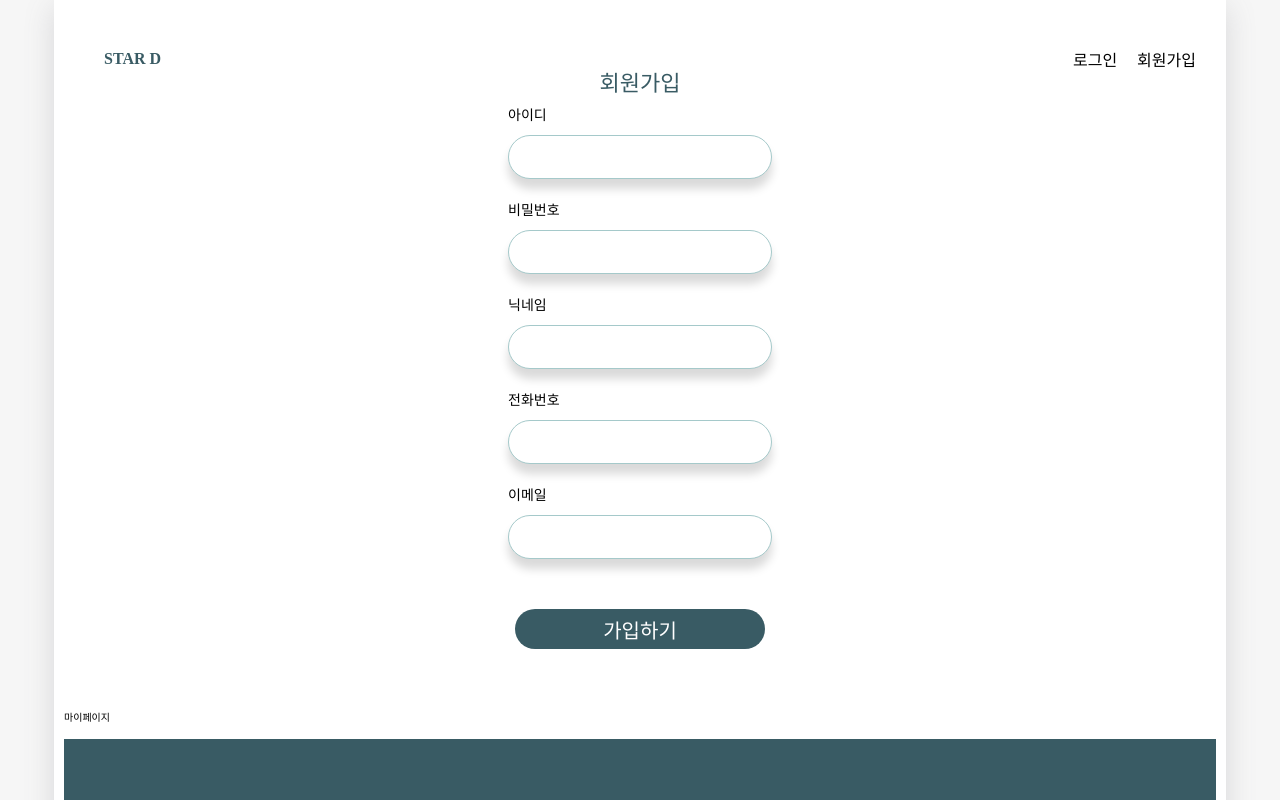
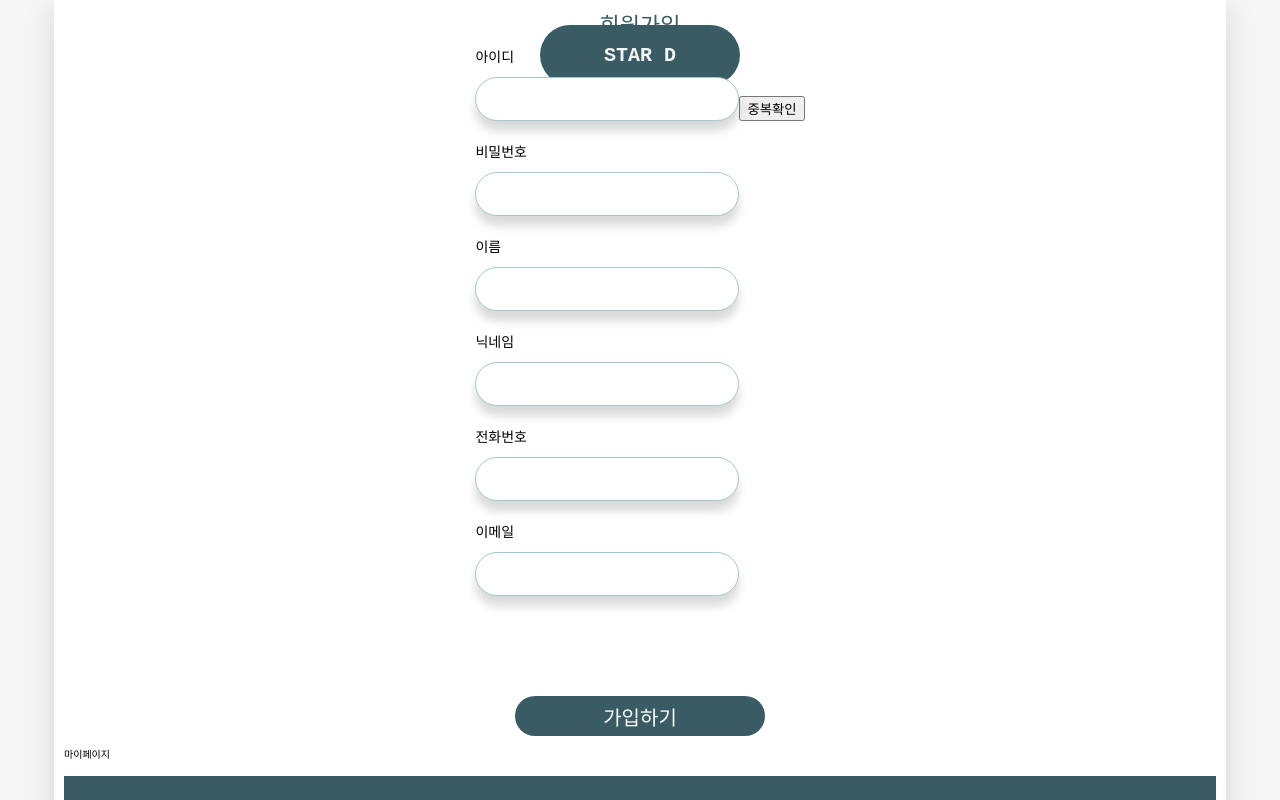
Before and after one commit to Hanium2023-WeB/starD, a React (Create React App) app in the folder src/main/frontend/: page /signup in a window 1280 px wide. Shown: the top 800 px of the page. Built offline with nearby package versions, Linux system fonts and the light colour scheme; a web font is replaced by a local one.

Commit message:
add signUp code

```diff
--- a/src/main/frontend/src/pages/Signup.js
+++ b/src/main/frontend/src/pages/Signup.js
@@ -1,97 +1,166 @@
 import LogoButton from "../components/LogoButton";
 import React, { useState, useRef } from "react";
+import axios from "axios";
+import { getCsrfTokenFromCookie } from "../csrfUtils";
 
 import "../css/Log.css";
 
-const Signup = ({sideheader}) => {
+const Signup = () => {
   const inputID = useRef();
   const inputPW = useRef();
+  const inputName = useRef();
   const inputNicname = useRef();
   const inputphone = useRef();
   const inputemail = useRef();
 
+///변수명 변경
   const [state, setState] = useState({
-    ID: "",
-    PW: "",
-    NICNAME:"",
-    PHONE : "",
-    EMAIL:""
+    id: "",
+    password: "",
+    name: "",
+    nickname:"",
+    phone : "",
+    email:""
 
   });
+
   const onChange = (e) => {
       setState({
         ...state,
-      [e.target.name]: e.target.value,
+        [e.target.name]: e.target.value
       });
-    console.log(e.target.name);
-    console.log(e.target.value);
     };
 
-  const handleSubmit = () => {
-    if (state.ID.length < 3) {
-      inputID.current.focus();
+    const handleSubmit = async (e) => {
+      e.preventDefault(); // 폼 기본 제출 이벤트 방지
+
+      if (state.id.length < 3 ||
+          state.password.length < 5 ||
+          state.nickname.length < 5 ||
+          state.phone.length < 7 ||
+          state.email.length < 5
+          ) {
+        // 입력 값 유효성 검사
+        alert("입력값을 확인해주세요.");
         return;
       }
-    if (state.PW.length < 5) {
-      inputPW.current.focus();
+
+
+  try {
+        const csrfToken = getCsrfTokenFromCookie();
+
+        const response = await axios.post("http://localhost:8080/signup", null, {
+          params: {
+            id: state.id,
+            password: state.password,
+            name: state.name,
+
+            nickname: state.nickname,
+            phone: state.phone,
+            email: state.email,
+          },
+          headers: {
+            "Content-Type": "application/json",
+            "X-CSRF-TOKEN": csrfToken,
+          },
+        });
+
+        if (response.status === 200) {
+          console.log("회원가입 성공");
+          // 다음 작업을 수행하거나 페이지를 이동하면 됩니다.
+        } else {
+          console.error("회원가입 실패");
+        }
+      } catch (error) {
+        console.error("Error:", error);
+      }
+    };
+
+const handleCheckDuplicateID = async () => {
+  // 입력한 아이디 가져오기
+  const id = inputID.current.value;
+
+  // 입력 값이 없는 경우 요청을 보내지 않음
+  if (!id) {
+    alert("아이디를 입력해주세요.");
     return;
   }
-    if (state.NICNAME.length < 5) {
-        inputNicname.current.focus();
-        return;
+
+  try {
+    // 서버에 아이디 중복 검증 요청 보내기
+    const response = await axios.get("http://localhost:8080/checkDuplicateID", {
+          params: { id: id }, // 쿼리 매개변수로 아이디를 전달
+        });
+    // 서버로부터 받은 응답 확인
+    if (response.data.duplicate) {
+      alert("이미 존재하는 아이디입니다.");
+    } else {
+      alert("사용 가능한 아이디입니다.");
     }
-      if (state.PHONE.length < 7) {
-        inputphone.current.focus();
-        return;
-      }
-      if (state.EMAIL.length < 5) {
-        inputemail.current.focus();
-        return;
+  } catch (error) {
+    console.error("Error:", error);
   }
 };
+
   return (
       <div>
-      {sideheader}
-
+        <LogoButton />
         <div className="containers">
           <div className="login_info">
             <p>회원가입</p>
           </div>
+          <form onSubmit={handleSubmit}>
             <div className="input_info">
               <div className="subinfo">아이디</div>
               <div>
                 <input
                   ref={inputID}
-              name={"ID"}
-              value={state.ID}
+                  name={"id"} // Member 클래스의 필드 이름과 일치해야 함
+                  value={state.id} // state에서 사용하는 이름도 Member 클래스의 필드 이름과 일치해야 함
                   onChange={onChange}
                 />
+                <button type="button" onClick={handleCheckDuplicateID}>
+                    중복확인
+                </button>
               </div>
 
               <div className="subinfo">비밀번호</div>
               <div>
                 <input
                   ref={inputPW}
-              name={"PW"}
-              value={state.PW}
+                  name={"password"}
+                  value={state.password}
                   onChange={onChange}
                 />
               </div>
+
+              {/* 이름 추가 */}
+              <div className="subinfo">이름</div>
+              <div>
+                <input
+                  ref={inputName}
+                  name={"name"}
+                  value={state.name}
+                  onChange={onChange}
+                 />
+              </div>
+
               <div className="subinfo">닉네임</div>
               <div>
                 <input
                   ref={inputNicname}
-              name={"NICNAME"}
-              value={state.NICNAME}
+                  name={"nickname"}
+                  value={state.nickname}
                   onChange={onChange}
                 />
               </div>
+
               <div className="subinfo">전화번호</div>
               <div>
                 <input
                   ref={inputphone}
-              name={"PHONE"}
-              value={state.PHONE}
+                  name={"phone"}
+                  value={state.phone}
                   onChange={onChange}
                 />
               </div>
@@ -99,15 +168,16 @@ const Signup = ({sideheader}) => {
               <div>
                 <input
                   ref={inputemail}
-              name={"EMAIL"}
-              value={state.EMAIL}
+                  name={"email"}
+                  value={state.email}
                   onChange={onChange}
                 />
               </div>
             </div>
-        <div className="signbtn">
-          <button onClick={handleSubmit}>가입하기</button>
+            <div className="loginbtn">
+              <button type="submit">가입하기</button>
             </div>
+          </form>
         </div>
       </div>
     );
```
Also changed, not shown: 2 other files (tests, documents, lock files or other folders). Lines whose indentation alone changed are shown as unchanged.
